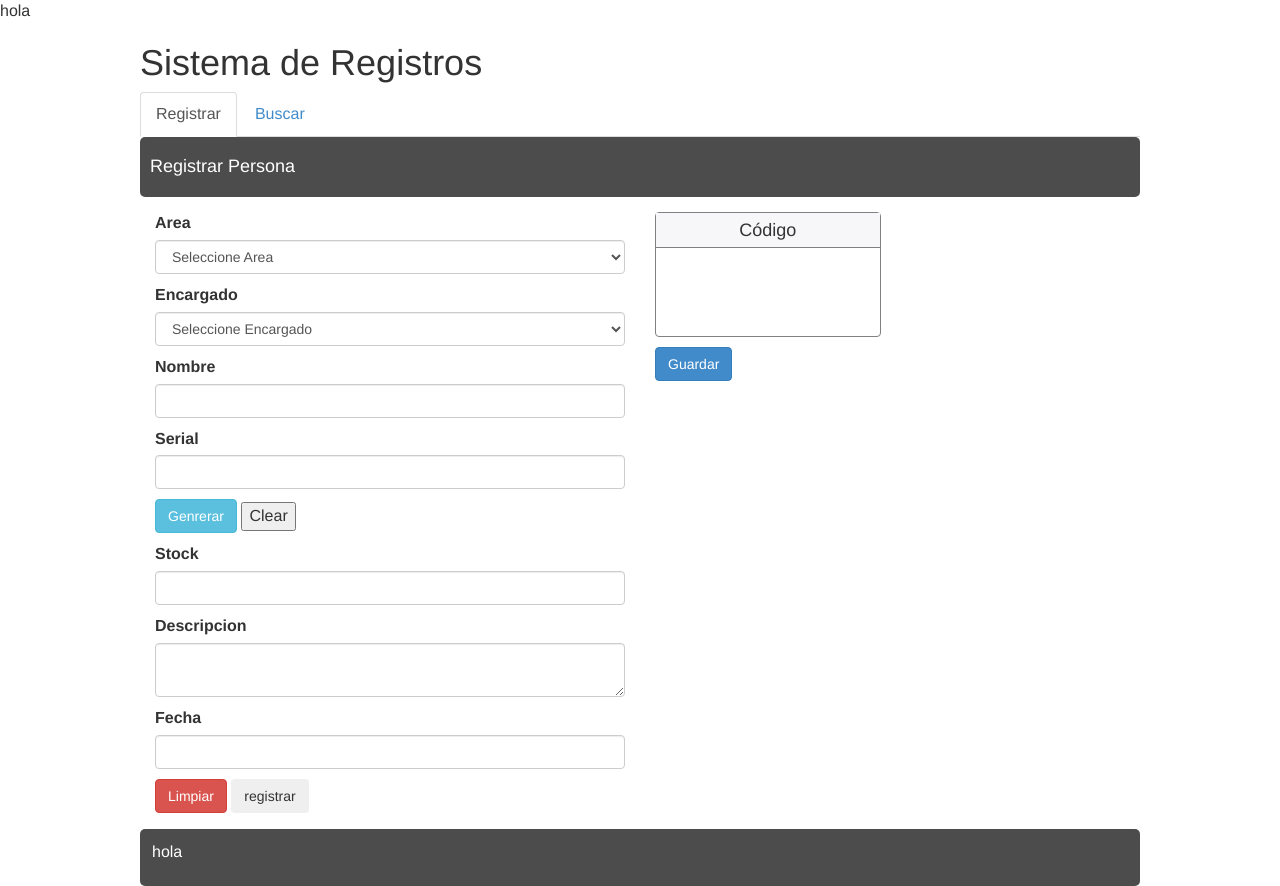
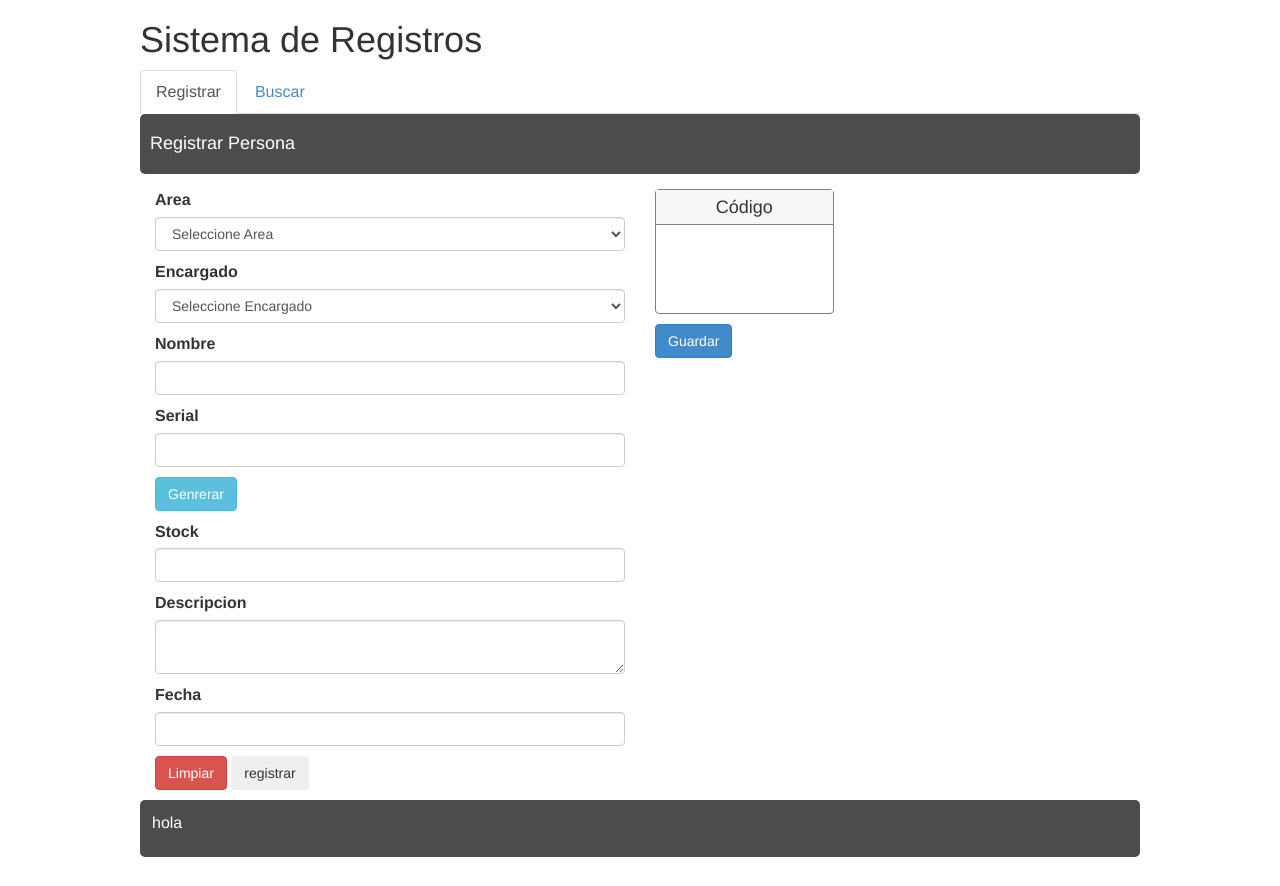
Before and after one commit to gburgost/taller-integral, a PHP site: page / in a window 1280 px wide; the page is wider, and only the part inside the window is pictured. After the commit the page ends 857 px from the top of that part, so only its background shows below. Run offline with PHP 8.4, Linux system fonts and the light colour scheme; some libraries are stand-ins or nearby versions.

Commit message:
cambio width códigos de barra

```diff
--- a/css/estilo.css
+++ b/css/estilo.css
@@ -23,7 +23,7 @@
 	border-radius: 4px;
 	margin-bottom: 10px;
 	height: 125px;
-	width: 48%;
+	width: 38%;
 }
 .barCode header{
 	border-bottom: 1px solid gray;
--- a/form.php
+++ b/form.php
@@ -21,7 +21,6 @@
 	</p>
 	<p>
 		<input id="generar" class="btn btn-info" type="button" href="javascript:;" onclick="realizaProceso($('#serial').val());return false;" value="Genrerar"/>
-		<input type="button" id="clear" value="Clear">
 	</p>
 	<p>
 		<label for="stock">Stock</label>
--- a/index.php
+++ b/index.php
@@ -1,4 +1,3 @@
-hola
 <!DOCTYPE html>
 <html lang="es">
 <head>
@@ -28,20 +27,13 @@
 		                },
 
 		                success:  function () {
-		                        $('#registerBarcode').barcode(serial, "codabar", {barWidth:2, barHeight:60, output: "canvas" }
+		                        $('#registerBarcode').barcode(serial, "codabar", {barWidth:1, barHeight:60, output: "canvas" }
 								);
 		                }
 
 		        });
 		}
 	</script>
-	<script>
-		 // bind event handler to clear button
-      document.getElementById('clear').addEventListener('click', function() {
-        context.clearRect(0, 0, canvas.width, canvas.height);
-      }, false);
-	</script>
-
 </head>
 <body>
 	<div id="mainWrapper">
@@ -71,7 +63,7 @@
 									<header>
 										<h4>Código</h4>
 									</header>
-									<canvas id="registerBarcode" width="200" height="80"></canvas>
+									<canvas id="registerBarcode" width="1150" height="80"></canvas>
 								</div>
 								<a href="#" class="btn btn-primary">Guardar</a>
 								<div class="alert"></div>
```
